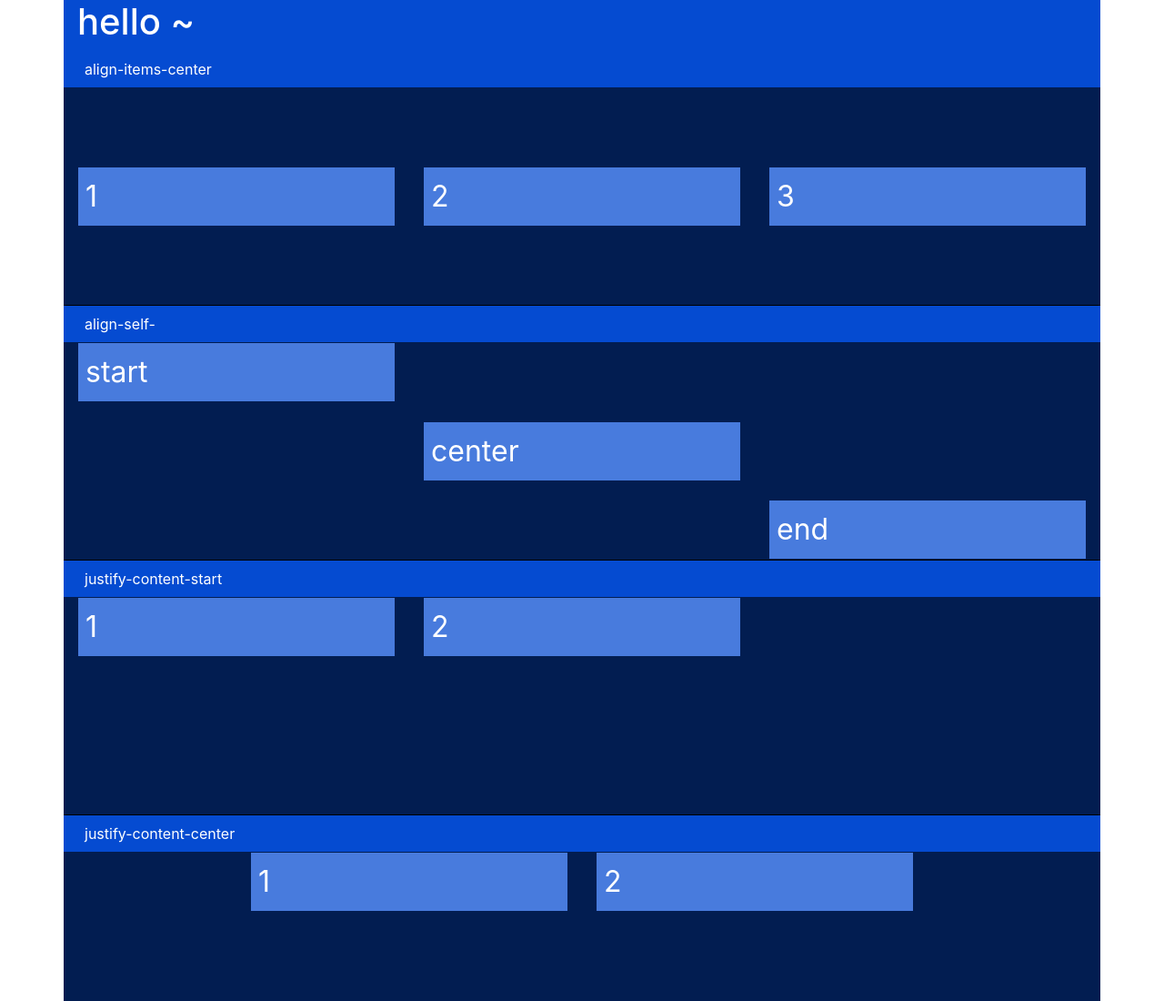
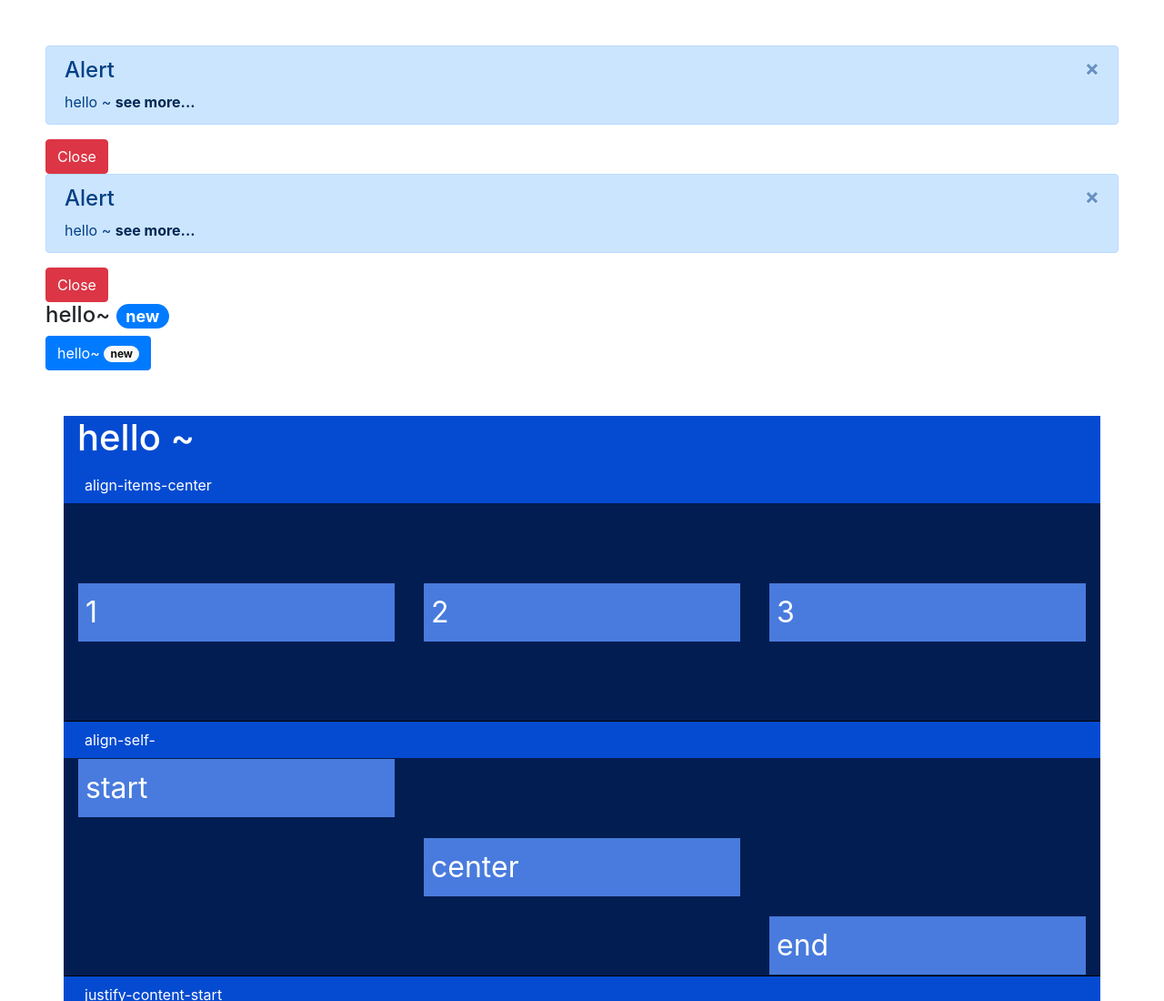
Before and after one commit to s0974092/bootstrapPracticeProject, a website: page index.html in a window 1280 px wide. Shown: the top 1100 px of the page at 91% size. Drawn offline with nearby package versions, Linux system fonts and the light colour scheme.

Commit message:
11/21 第五次bootstrap課程進度

```diff
--- a/index.html
+++ b/index.html
@@ -16,6 +16,41 @@
   </head>
 
   <body>
+    <div class="component demo">
+      <div class="alert alert-primary alert-dismissible fade show" role="alert">
+        <h4>Alert</h4>
+        hello ~ <a href="#" class="alert-link">see more...</a>
+        <button class="close" data-dismiss="alert">
+          &times;
+        </button>
+      </div>
+      <button class="btn btn-danger close-alert">Close</button>
+
+      <br>
+
+      <div id="test" class="alert alert-primary alert-dismissible fade show" role="alert">
+        <h4>Alert</h4>
+        hello ~ <a href="#" class="alert-link">see more...</a>
+        <button class="close" data-dismiss="alert">
+          &times;
+        </button>
+      </div>
+      <button class="btn btn-danger close-alert">Close</button>
+
+      <h4>
+        hello~
+        <span class="badge badge-primary badge-pill">new</span>
+      </h4>
+
+      <button class="btn btn-primary">
+        hello~
+        <span class="badge badge-light badge-pill">new</span>
+      </button>
+
+    </div>
+
+
+
 
     <div class="container demo">
       <h1>hello ~</h1>
--- a/script.js
+++ b/script.js
@@ -1,3 +1,15 @@
 $(document).ready(() => {
 
+  $('.close-alert').click(() => {
+      // $('.alert').alert('close')
+      $('#test').alert('close')
+  })
+
+  $('.alert').on('close.bs.alert', () => {
+      console.log('close alert')
+  })
+
+  $('.alert').on('closed.bs.alert', () => {
+      console.log('closed alert')
+  })
 })
```
